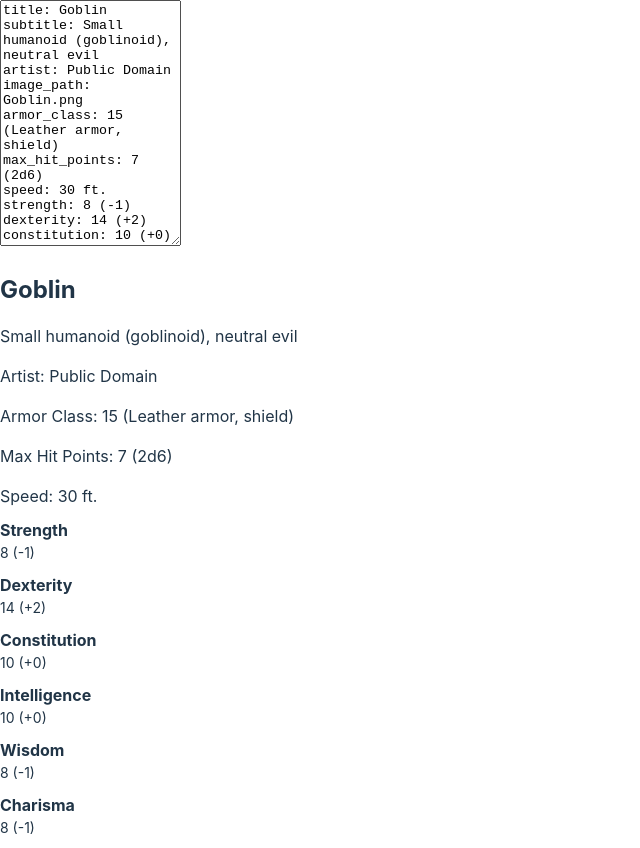
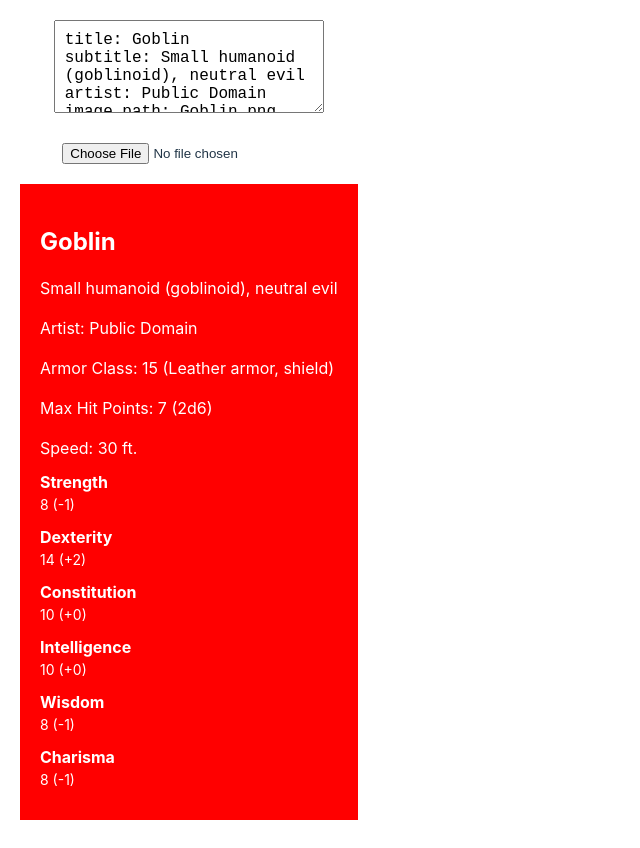
Before and after one commit to alessandriLuca/dndtool, a React (Vite) app: page / in a window 1280 px wide. Shown: the whole page, without its empty margins (0-640 px from the left). Built offline with nearby package versions, Linux system fonts and the light colour scheme.

Commit message:
automatic push

```diff
--- a/src/App.css
+++ b/src/App.css
@@ -1,5 +1,30 @@
+.app-container {
+  display: flex;
+  flex-direction: column;
+  align-items: center;
+  justify-content: center;
+  height: 100vh;
+  padding: 20px;
+}
+
+.text-input {
+  width: 80%;
+  max-width: 500px;
+  padding: 10px;
+  font-size: 16px;
+  box-sizing: border-box;
+  margin-bottom: 20px;
+}
+
+.image-input {
+  margin-top: 10px;
+}
+
 .preview-container {
   margin-top: 20px;
+  background-color: #ff0000; /* Rosso */
+  color: #ffffff; /* Testo bianco per contrasto */
+  padding: 20px;
 }
 
 .preview-container h2 {
@@ -29,3 +54,9 @@
   font-size: 14px;
   margin: 0;
 }
+
+img {
+  max-width: 100%;
+  height: auto;
+  margin-bottom: 10px;
+}
--- a/src/App.jsx
+++ b/src/App.jsx
@@ -16,12 +16,13 @@ intelligence: 10 (+0)
 wisdom: 8 (-1)
 charisma: 8 (-1)`;
 
-function Preview({ yamlData }) {
+function Preview({ yamlData, imageUrl }) {
   return (
     <div className="preview-container">
       <h2>{yamlData.title}</h2>
       <p>{yamlData.subtitle}</p>
       <p>Artist: {yamlData.artist}</p>
+      {imageUrl && <img src={imageUrl} alt={yamlData.title} />}
       <p>Armor Class: {yamlData.armor_class}</p>
       <p>Max Hit Points: {yamlData.max_hit_points}</p>
       <p>Speed: {yamlData.speed}</p>
@@ -54,9 +55,11 @@ function Preview({ yamlData }) {
     </div>
   );
 }
+
 function App() {
   const [inputText, setInputText] = useState(defaultYaml);
   const [yamlData, setYamlData] = useState(null);
+  const [imageUrl, setImageUrl] = useState(null);
 
   const handleInputChange = (event) => {
     const newText = event.target.value;
@@ -71,7 +74,14 @@ function App() {
     }
   };
 
-  // Effetto useEffect per caricare il testo di default all'avvio
+  const handleImageChange = (event) => {
+    const file = event.target.files[0];
+    if (file) {
+      const imageUrl = URL.createObjectURL(file);
+      setImageUrl(imageUrl);
+    }
+  };
+
   useEffect(() => {
     try {
       const parsedYaml = YAML.load(defaultYaml);
@@ -85,13 +95,19 @@ function App() {
   return (
     <div className="app-container">
       <textarea
-        rows="16"  // Aumentato il numero di righe per visualizzare meglio il testo di default
+        rows="16"
         placeholder="Inserisci del testo YAML qui..."
         value={inputText}
         onChange={handleInputChange}
         className="text-input"
       />
-      {yamlData && <Preview yamlData={yamlData} />}
+      <input
+        type="file"
+        accept="image/*"
+        onChange={handleImageChange}
+        className="image-input"
+      />
+      {yamlData && <Preview yamlData={yamlData} imageUrl={imageUrl} />}
     </div>
   );
 }
```
